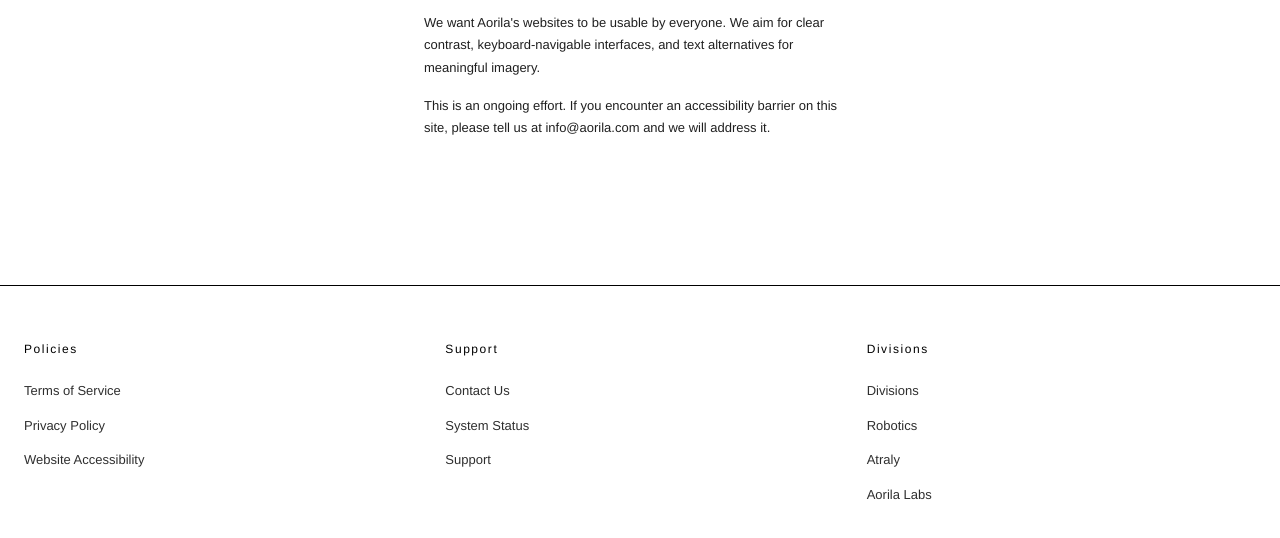
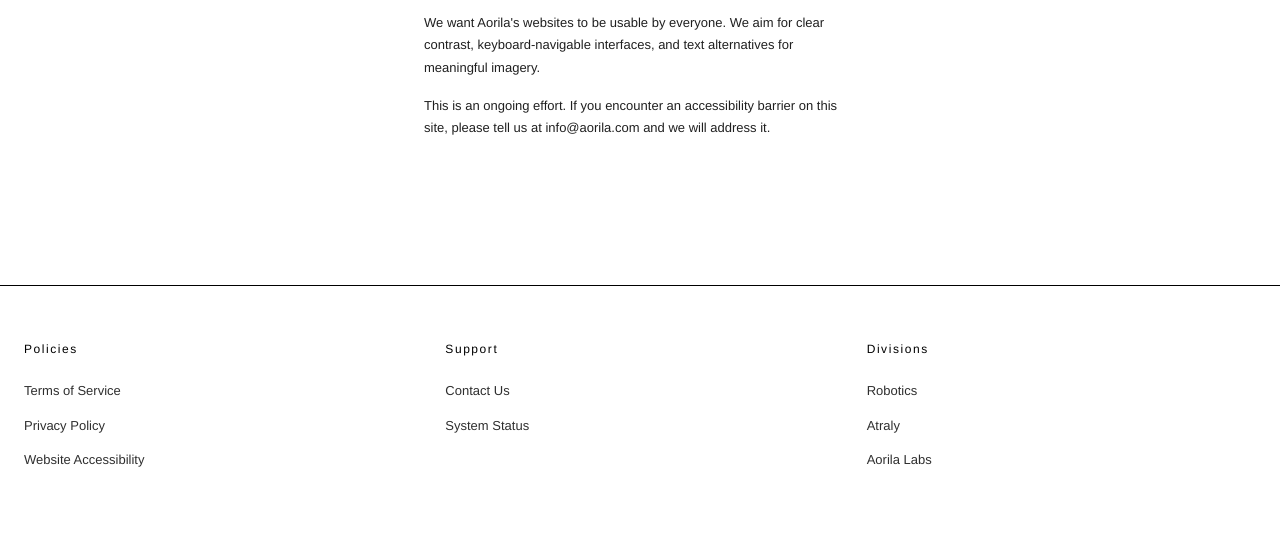
Before and after one commit to aorilalabs/aorila-web, a website: page consumer-site/policies/accessibility.html in a window 1280 px wide. Shown: the part 268-806 px from the top of the page. Drawn offline with Linux system fonts and the light colour scheme.

Commit message:
Footer: drop duplicate Support and Divisions links

```diff
--- a/consumer-site/policies/accessibility.html
+++ b/consumer-site/policies/accessibility.html
@@ -25,7 +25,7 @@
   <a class="mlink" href="https://console.aorila.com/account">Account</a>
 </div>
 <main><div class="page page--narrow"><h1>Website accessibility</h1><p>We want Aorila's websites to be usable by everyone. We aim for clear contrast, keyboard-navigable interfaces, and text alternatives for meaningful imagery.</p><p>This is an ongoing effort. If you encounter an accessibility barrier on this site, please tell us at info@aorila.com and we will address it.</p></div></main>
-<footer class="footer"><div class="fcol"><button class="fcol__head">Policies <span class="pm">+</span></button><div class="fcol__body"><a href="../policies/terms.html">Terms of Service</a><a href="../policies/privacy.html">Privacy Policy</a><a href="../policies/accessibility.html">Website Accessibility</a></div></div><div class="fcol"><button class="fcol__head">Support <span class="pm">+</span></button><div class="fcol__body"><a href="../contact/">Contact Us</a><a href="https://aorilalabs.com/status">System Status</a><a href="https://dashboard.aorilalabs.com/support">Support</a></div></div><div class="fcol"><button class="fcol__head">Divisions <span class="pm">+</span></button><div class="fcol__body"><a href="../divisions/">Divisions</a><a href="../robots/">Robotics</a><a href="https://atraly.com/">Atraly</a><a href="https://aorilalabs.com/">Aorila Labs</a></div></div></footer>
+<footer class="footer"><div class="fcol"><button class="fcol__head">Policies <span class="pm">+</span></button><div class="fcol__body"><a href="../policies/terms.html">Terms of Service</a><a href="../policies/privacy.html">Privacy Policy</a><a href="../policies/accessibility.html">Website Accessibility</a></div></div><div class="fcol"><button class="fcol__head">Support <span class="pm">+</span></button><div class="fcol__body"><a href="../contact/">Contact Us</a><a href="https://aorilalabs.com/status">System Status</a></div></div><div class="fcol"><button class="fcol__head">Divisions <span class="pm">+</span></button><div class="fcol__body"><a href="../robots/">Robotics</a><a href="https://atraly.com/">Atraly</a><a href="https://aorilalabs.com/">Aorila Labs</a></div></div></footer>
 
 <div class="scrim" id="scrim"></div>
 
```
